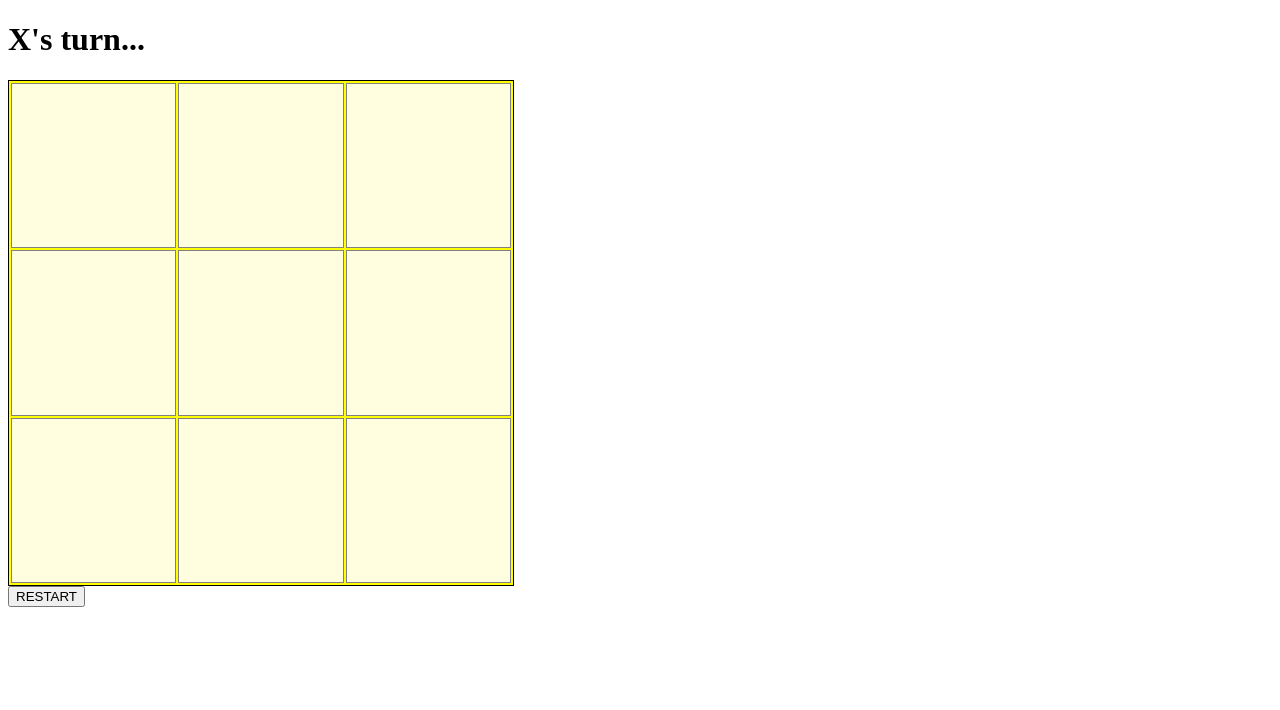
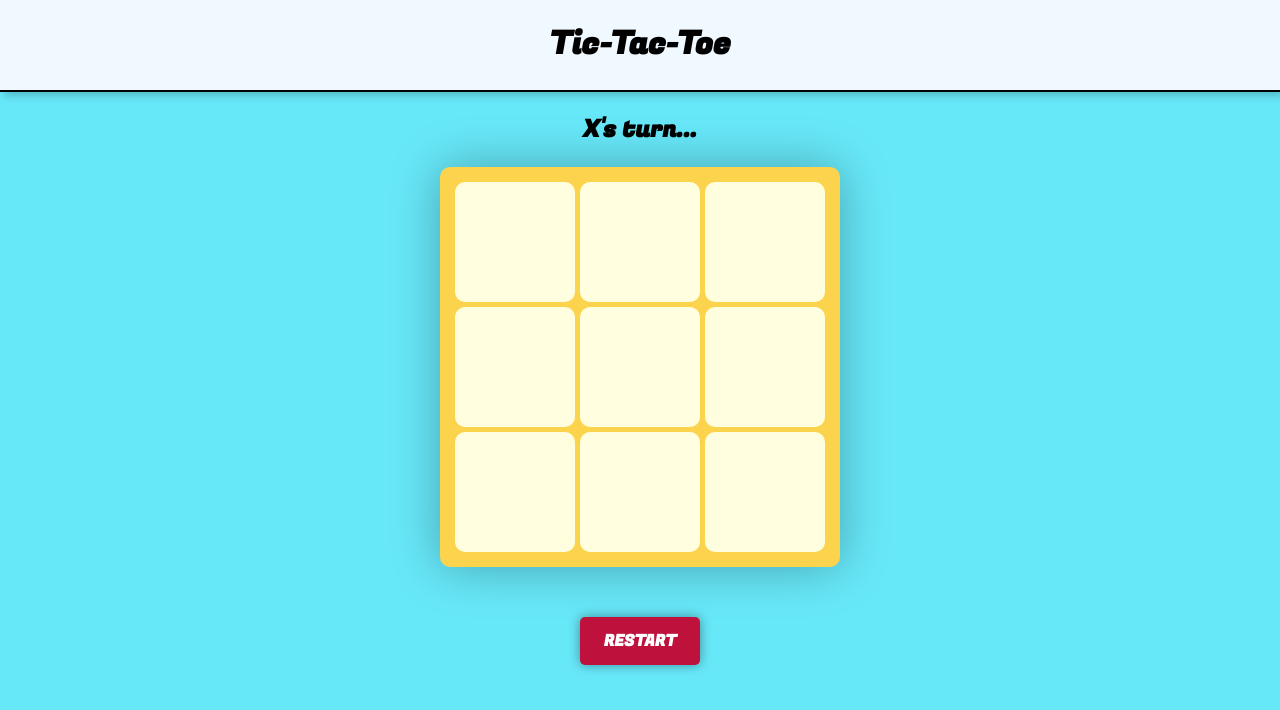
Before and after one commit to KaanKarabiber/tic-tac-toe, a plain HTML site: page index.html in a window 1280 px wide. Drawn offline with Linux system fonts and the light colour scheme; a web font is replaced by a local one.

Commit message:
fixed an issue where if any player wins on last play it would be both win and a draw. Add css and fonts

```diff
--- a/index.html
+++ b/index.html
@@ -3,13 +3,19 @@
 <head>
     <meta charset="UTF-8">
     <meta name="viewport" content="width=device-width, initial-scale=1.0">
+    <link rel="preconnect" href="https://fonts.googleapis.com">
+    <link rel="preconnect" href="https://fonts.gstatic.com" crossorigin>
+    <link href="https://fonts.googleapis.com/css2?family=Chakra+Petch:ital,wght@0,300;0,400;0,500;0,600;0,700;1,300;1,400;1,500;1,600;1,700&family=Fugaz+One&family=Michroma&family=New+Rocker&family=Nova+Square&family=Oxanium:wght@200..800&family=Yrsa:ital,wght@0,300..700;1,300..700&display=swap" rel="stylesheet">
     <title>Game</title>
     <link rel="stylesheet" href="styles.css">
     <script src="script.js" defer></script>
 </head>
 <body>
+    <div class="header">
+        <h1>Tic-Tac-Toe</h1>
+    </div>
     <div class="container">
-        <h1 class="turn"></div>
+        <h2 class="turn"></div>
         <div class="board"></div>
         <button class="restart">RESTART</button>
     </div>
--- a/script.js
+++ b/script.js
@@ -175,7 +175,7 @@ function ScreenController() {
       const buttons = document.querySelectorAll(".cell");
       buttons.forEach((button) => button.disabled = true);
     }
-    if (game.isDraw()){
+    if (game.isDraw() && !game.checkWin()){
       const endGameMessage = document.createElement("p");
       const endGameMessageDiv = document.createElement("div");
 
--- a/styles.css
+++ b/styles.css
@@ -1,22 +1,68 @@
+* {
+  box-sizing: border-box;
+}
+
+body{
+  display: flex;
+  flex-direction: column;
+  align-items: center;
+  margin: 0;
+  padding: 0;
+  background: #67e8f9;
+  height: 100vh;
+  font-family: "Fugaz One", sans-serif;
+}
+.header{
+  width: 100%;
+  text-align: center;
+  border-bottom: 2px solid black;
+  background-color: #f0f9ff;
+  box-shadow: 4px 4px 8px rgba(0, 0, 0, 0.2);
+}
+
 .board {
   display: grid;
-    height: 500px;
-    width: 500px;
+  height: 400px;
+  width: 400px;
   grid-template-columns: repeat(3, 1fr);
   grid-template-rows: repeat(3, 1fr);
-    border: 1px solid black;
-    gap: 2px;
-    padding: 2px;
-    background-color: yellow;
+  border: 10px solid transparent;
+  border-radius: 10px;
+  gap: 5px;
+  padding: 5px;
+  background-color: #fcd34d;
+  box-shadow: 0px 0px 50px rgba(0, 0, 0, 0.3);
 }
 
 .cell {
   display: flex;
   justify-content: center;
   align-items: center;
-    text-align: center;
   font-size: 2rem;
-    border: 1px solid grey;
+  border: 1px solid transparent;
   background: lightyellow;
   cursor: pointer;
+  border-radius: 10px;
 }
+.cell:hover{
+  box-shadow: 0px 0px 15px rgba(0, 0, 0, 1);
+}
+
+.restart{
+  background: #be123c;
+  color: white;
+  border: none;
+  padding: 12px 24px;
+  font-size: 16px;
+  border-radius: 5px;
+  cursor: pointer;
+  box-shadow: 0 0px 12px rgba(0, 0, 0, 0.4);
+  transition: all 0.3s ease-in-out;
+  margin-top: 50px;
+  font-weight: bold;
+  font-family: "Fugaz One", sans-serif;
+}
+.restart:hover{
+  box-shadow: 0 0px 20px rgba(0, 0, 0, 0.9);
+  background-color: black;
+}
```
Lines whose indentation alone changed are shown as unchanged.
